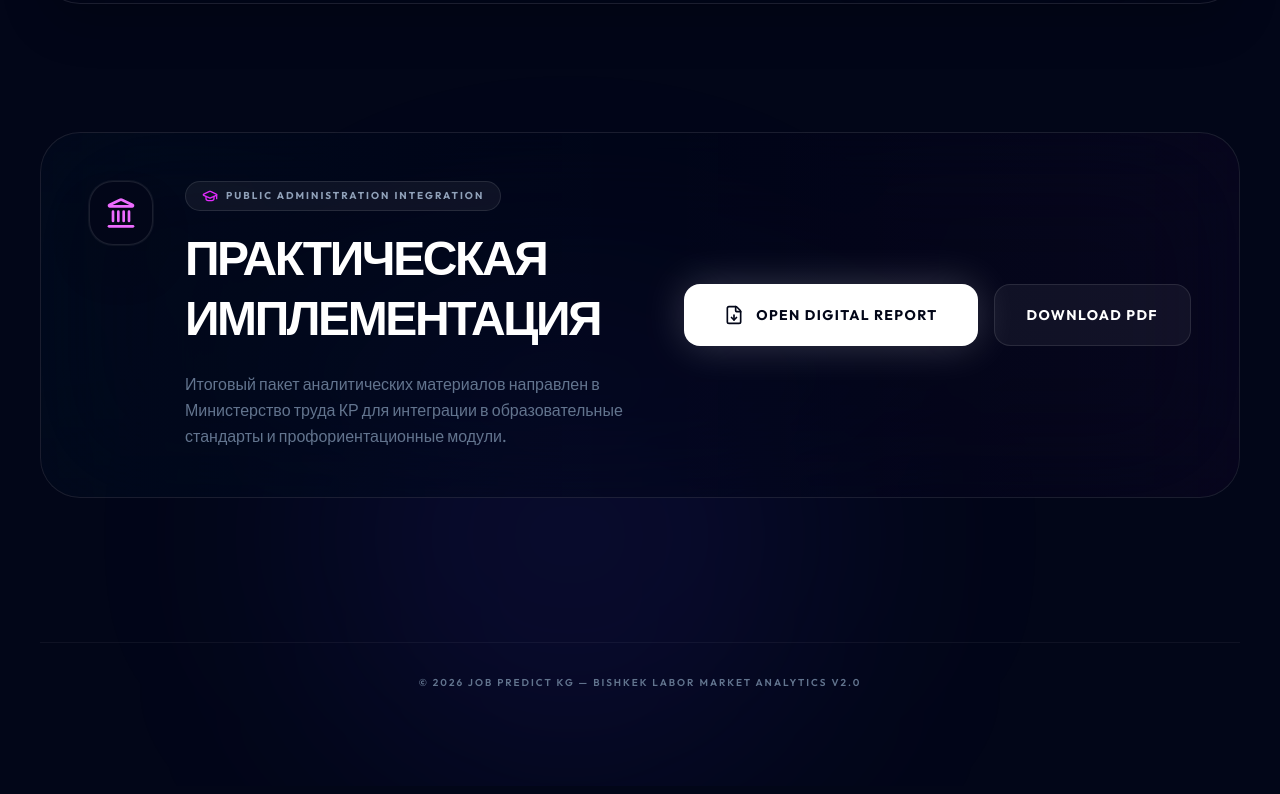
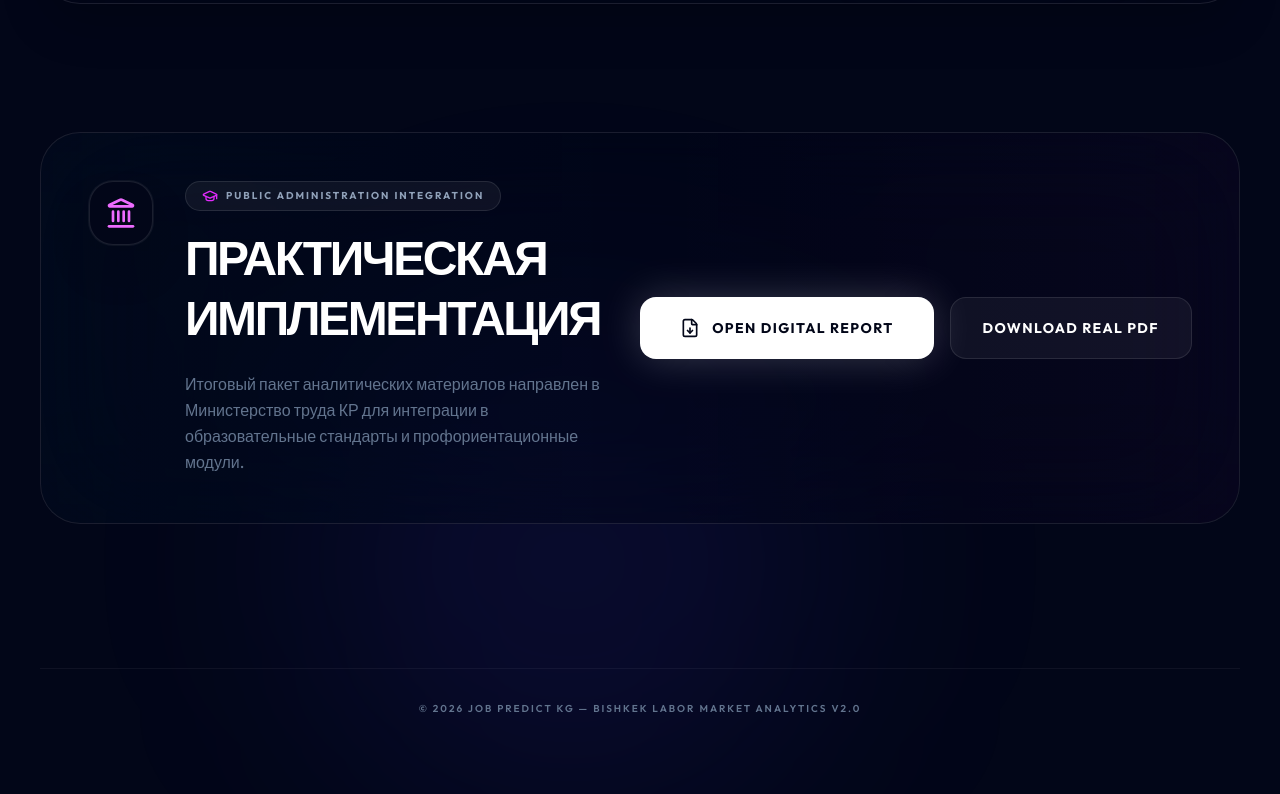
Before and after one commit to hamzaK228/Job, a React (Vite) app in the folder job-predict-kg/: page / in a window 1280 px wide. Shown: the part 3120-3914 px from the top of the page. Built offline with nearby package versions, Linux system fonts and the light colour scheme.

Commit message:
feat: link download buttons to real World Bank Kyrgyzstan Jobs report

```diff
--- a/job-predict-kg/src/components/FullReport.jsx
+++ b/job-predict-kg/src/components/FullReport.jsx
@@ -320,12 +320,13 @@ export function FullReport({ onBack }) {
                     </div>
                   </div>
                   <a
-                    href="/oficialnyj-otchet-proekta.pdf"
-                    download
+                    href="https://documents1.worldbank.org/curated/en/788011504107129188/pdf/119159-WP-v1-P157404-PUBLIC-Kyrgyz-Republic-Jobs-Diagnostic.pdf"
+                    target="_blank"
+                    rel="noopener noreferrer"
                     className="mt-8 flex items-center gap-2 text-[10px] font-black uppercase tracking-[0.2em] text-white/50 hover:text-white transition-colors"
                   >
                     <FileDown className="size-4" />
-                    Download PDF Guide
+                    Download Real Guide
                   </a>
                 </div>
                 {/* Decorative background element */}
--- a/job-predict-kg/src/components/ReportSection.jsx
+++ b/job-predict-kg/src/components/ReportSection.jsx
@@ -41,11 +41,12 @@ export function ReportSection({ onOpenReport }) {
               Open Digital Report
             </button>
             <a
-              href="/oficialnyj-otchet-proekta.pdf"
-              download
+              href="https://documents1.worldbank.org/curated/en/788011504107129188/pdf/119159-WP-v1-P157404-PUBLIC-Kyrgyz-Republic-Jobs-Diagnostic.pdf"
+              target="_blank"
+              rel="noopener noreferrer"
               className="relative inline-flex items-center justify-center gap-3 rounded-2xl bg-white/5 border border-white/10 px-8 py-5 text-sm font-bold text-white transition-all hover:bg-white/10 uppercase tracking-widest"
             >
-              Download PDF
+              Download Real PDF
             </a>
           </div>
         </div>
```
